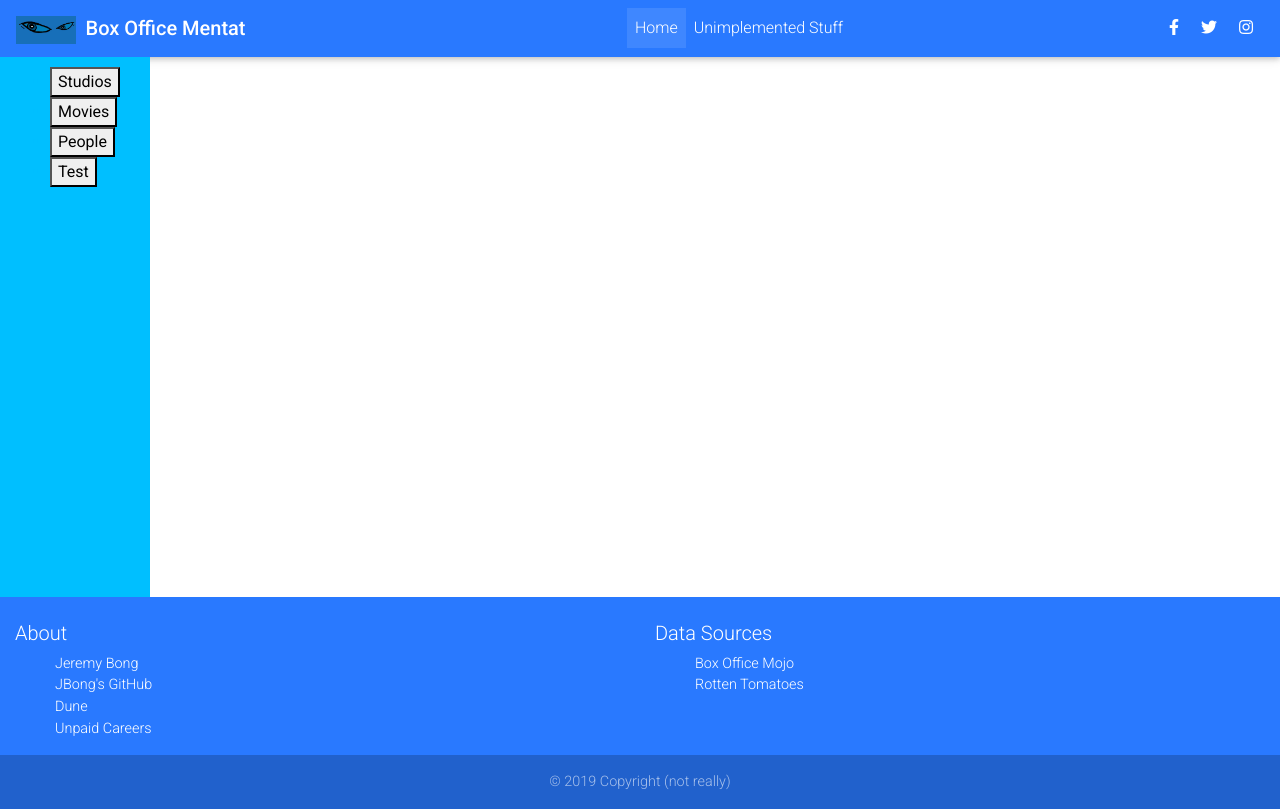
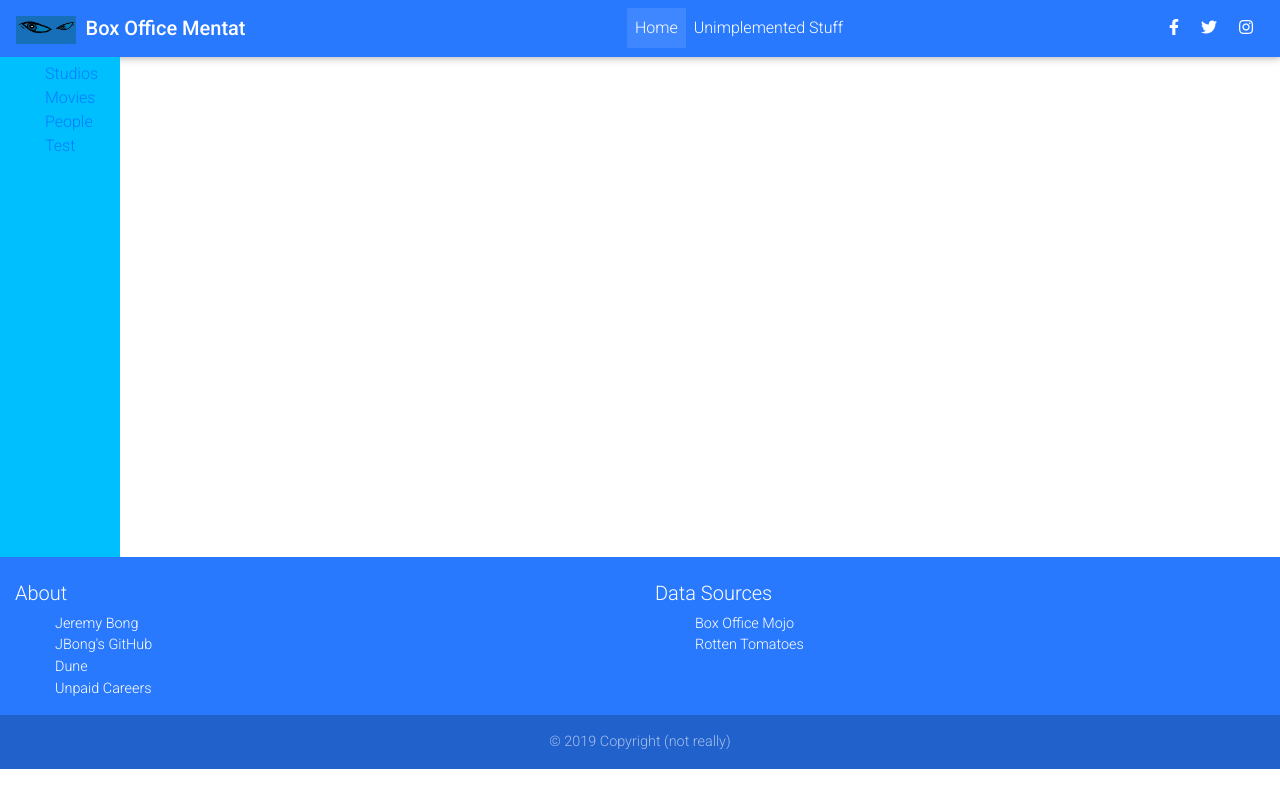
Before and after one commit to jtkbong/BoxOfficeMentatFrontend, a React (Create React App) app in the folder Frontend/mentatfrontend/: page / in a window 1280 px wide. Built offline with nearby package versions, Linux system fonts and the light colour scheme.

Commit message:
shared layout, cleanup

```diff
--- a/Frontend/mentatfrontend/src/App.js
+++ b/Frontend/mentatfrontend/src/App.js
@@ -1,12 +1,8 @@
 import React, { Component } from 'react';
 import './App.css';
-import SideNavBar from './SideNavBar'
-import ResultsPane from './ResultsPane'
 import "@fortawesome/fontawesome-free/css/all.min.css";
 import "bootstrap-css-only/css/bootstrap.min.css";
 import "mdbreact/dist/css/mdb.css";
-import BoxOfficeMentatNavbar from './Navbar'
-import FooterPage from './FooterPage';
 //import { style } from 'react-toastify';
 
 class App extends Component {
@@ -28,23 +24,7 @@ class App extends Component {
 	render() {
 
 		return (
-			<div>
-		  	<div>
-				<div>
-					<BoxOfficeMentatNavbar/>
-				</div>
-				<div style={{ overflow: "hidden", position: "relative", width: "100%" }}>
-					<div >
-						<SideNavBar clickHandler={this.commandButtonClick}/>
-					</div>
-					<div style={{ position: "relative", left: "150px"}}>
-						<ResultsPane commandSelected={this.state.commandSelected} />
-					</div>
-				</div>
-		 	</div>
-		  	<div>
-			  	<FooterPage />
-		  	</div>
+			<div style={{height: "500px"}}>
 		  </div>
 		);
 	}
--- a/Frontend/mentatfrontend/src/BarChart.js
+++ b/Frontend/mentatfrontend/src/BarChart.js
@@ -1,7 +1,7 @@
 import React, { Component } from 'react';
 import { scaleLinear } from 'd3-scale';
 import * as d3 from 'd3';
-import {Axis, axisPropsFromTickScale, RIGHT, BOTTOM} from 'react-d3-axis';
+import { Axis, axisPropsFromTickScale, RIGHT, BOTTOM } from 'react-d3-axis';
 
 class BarChart extends Component {
 
@@ -29,36 +29,35 @@ class BarChart extends Component {
 
         const maxGross = d3.max(this.state.data, week => week.gross);
         const yScale = scaleLinear()
-            .domain([0, maxGross])
+            .domain([0, maxGross * 1.2])
             .range([0, this.state.size[1]]);
 
-
         return (
-        <svg width={ this.state.size[0] } height={ this.state.size[1] }>
+            <svg key="barChartGraphic" width={this.state.size[0] + 10} height={this.state.size[1] + 10}>
                 {
                     this.state.data.map(week =>
-                    <React.Fragment>
-                    <rect key = { "MARVEL2019" + week.weekNumber }
+                        <React.Fragment key={"fragment" + week.weekNumber}>
+                            <rect key={"week" + week.weekNumber}
                                 x={(30 * week.weekNumber)}
-                    y={ this.state.size[1] - yScale(week.gross) }
-                    height={ yScale(week.gross) }
+                                y={this.state.size[1] - yScale(week.gross)}
+                                height={yScale(week.gross)}
                                 width="25"
                                 style={{ fill: "#00BFFF" }} >
                             </rect>
-                    <text key={"MARVEL2019TEXT" + week.weekNumber}
+                            <text key={"weekText" + week.weekNumber}
                                 x={30 * week.weekNumber}
                                 y={this.state.size[1] - yScale(week.gross)}
                                 fontSize="10"
-                    transform={"rotate(-30 " + 30*week.weekNumber + " " + (this.state.size[1] - yScale(week.gross)) + ")" }
+                                transform={"rotate(-30 " + 30 * week.weekNumber + " " + (this.state.size[1] - yScale(week.gross)) + ")"}
                             >
                                 {week.gross}
                             </text>
                         </React.Fragment>
                     )
                 }
-            <Axis {...axisPropsFromTickScale(yScale, 10)} style={{orient: RIGHT}}/>
-            <Axis {...axisPropsFromTickScale(xScale, 10)} style={{orient: BOTTOM}}/>
-        </svg> );
+                <Axis key="yAxis" {...axisPropsFromTickScale(yScale, 4)} style={{ orient: RIGHT }} />
+                <Axis key="xAxis" {...axisPropsFromTickScale(xScale, maxWeekCount)} style={{ orient: BOTTOM }} />
+            </svg>);
     }
 }
 export default BarChart;
--- a/Frontend/mentatfrontend/src/MovieResult.js
+++ b/Frontend/mentatfrontend/src/MovieResult.js
@@ -1,48 +1,27 @@
 import React, { Component } from 'react';
 import BarChart from './BarChart'
-import * as d3 from 'd3';
-
-const margin = { top: 100, right: 100, bottom: 100, left: 100 };
-const width = 700;
-const height = 100;
 
 class MovieResult extends Component {
-
-    xScale = d3.scaleLinear().range([margin.left, width - margin.right]);
-    yScale = d3.scaleLinear().range([0, width / 2]);
-    lineGenerator = d3.line();
 
     constructor(props) {
         super(props);
         this.state = {
             movieId: null,
-            weeks: [],
-            bardata: []
+            weeks: []
         };
+    }
+
+    checkNormalWeek(week) {
+        return week.weekNumber >= 1;
     }
 
     componentDidMount() {
         const { movieId } = this.props.match.params;
-        console.log(movieId);
 
         fetch("http://boxofficementatservice-env.quumv36r5v.us-west-2.elasticbeanstalk.com/movie/" + movieId, { mode: 'cors' })
             .then(response => response.json())
             .then(data => {
-                const timeDomain = d3.extent(data.weeks, week => week.weekNumber);
-                const maxWeekCount = d3.max(data.weeks, week => week.weekNumber);
-                const maxGross = d3.max(data.weeks, week => week.gross);
-
-                this.xScale.domain([0, maxWeekCount]);
-                this.yScale.domain([0, maxGross]);
-
-                this.lineGenerator.x(d => this.xScale(d.weekNumber));
-                this.lineGenerator.y(d => this.yScale(d.gross));
-                const grosses = this.lineGenerator(data.weeks);
-                console.log("grosses: " + grosses);
-                var nums = [];
-                data.weeks.map(week => nums.push(week.gross));
-
-                console.log("NUMS: " + nums);
+                const filteredWeeks = data.weeks.filter(this.checkNormalWeek);
                 this.setState({
                     movieId: data.id,
                     name: data.name,
@@ -54,9 +33,7 @@ class MovieResult extends Component {
                     runTime: data.runTime,
                     mpaaRating: data.mpaaRating,
                     productionBudget: data.productionBudget,
-                    weeks: data.weeks,
-                    grosses: grosses,
-                    bardata: nums
+                    weeks: filteredWeeks
                 });
             });
     }
@@ -69,7 +46,7 @@ class MovieResult extends Component {
 
     render() {
         return (
-            <div style={{ height: "500px" }}>
+            <div key="movieStats" style={{ height: "500px" }}>
                 <table>
                     <tbody>
                         <tr>
@@ -108,32 +85,15 @@ class MovieResult extends Component {
                             <td><b>Production Budget</b></td>
                             <td>${this.intToTextAmount(this.state.productionBudget)}</td>
                         </tr>
+                        <tr>
+                            <td><b>Weeks in Theaters</b></td>
+                            <td>{this.state.weeks.length}</td>
+                        </tr>
                     </tbody>
                 </table>
                 <br />
-                <div><b>Weeks for Box Office:</b></div>
-                {/*
-                <table>
-                    <tbody>
-                {
-                    this.state.weeks.map(week =>
-                        <tr key={this.state.movieId + week.weekNumber}>
-                            <td style={{width: "50px"}}>{week.weekNumber}</td>
-                            <td style={{width: "100px"}}>{week.startDate}</td>
-                            <td style={{width: "100px"}}>{week.endDate}</td>
-                            <td style={{width: "150px"}}>${this.intToTextAmount(week.gross)}</td>
-                            <td style={{width: "100px"}}>{week.theaterCount}</td>
-                        </tr>
-                    )
-                }
-                    </tbody>
-                </table>
-
-                <svg width={width} height={height}>
-                    <path d={this.state.grosses} fill='none' stroke='blue' strokeWidth='5' />
-                </svg>
-            */}
-                <BarChart data={this.state.weeks} size={[400, 200]} />
+                <div key="weeksHeader"><b>Weeks for Box Office:</b></div>
+                <BarChart key="barChart" data={this.state.weeks} size={[600, 200]} />
             </div>
         );
     }
--- a/Frontend/mentatfrontend/src/SideNavBar.js
+++ b/Frontend/mentatfrontend/src/SideNavBar.js
@@ -2,34 +2,33 @@ import React, { Component } from 'react';
 import "@fortawesome/fontawesome-free/css/all.min.css";
 import "bootstrap-css-only/css/bootstrap.min.css";
 import "mdbreact/dist/css/mdb.css";
-import MovieResult from './MovieResult'
-import { Route, Link, BrowserRouter as Router } from 'react-router-dom'
+import { Link } from 'react-router-dom'
 
 class SideNavBar extends Component {
 
-	render() {
+    render() {
         const sideNavbarStyle = {
             "position": "absolute",
             "left": "0",
             "top": "0",
-            "padding": "10px",
-            "width": "150px",
+            "padding": "5px",
+            "width": "120px",
             "height": "100%",
             "background": "#00bfff",
             "color": "#00bfff"
         }
 
-		return (
-			<div style={sideNavbarStyle}>
+        return (
+            <div style={sideNavbarStyle}>
                 <ul>
-                    <li><button onClick={(e) => this.props.clickHandler('studios') }>Studios</button></li>
-                    <li><button onClick={(e) => this.props.clickHandler('movies') }>Movies</button></li>
-                    <li><button onClick={(e) => this.props.clickHandler('people') }>People</button></li>
-                    <li><button onClick={(e) => this.props.clickHandler('test') }>Test</button></li>
+                    <li><Link to="/studios">Studios</Link></li>
+                    <li><Link to="/movies">Movies</Link></li>
+                    <li><Link to="/people">People</Link></li>
+                    <li><Link to="/test">Test</Link></li>
                 </ul>
             </div>
-		);
-	}
+        );
+    }
 }
 
 export default SideNavBar;
--- a/Frontend/mentatfrontend/src/TestPage.js
+++ b/Frontend/mentatfrontend/src/TestPage.js
@@ -1,5 +1,4 @@
 import React, { Component } from 'react';
-import MovieResult from './MovieResult'
 
 class TestPage extends Component {
 	constructor(props) {
@@ -11,7 +10,7 @@ class TestPage extends Component {
 	render() {
 		return (
 			<div>
-                <MovieResult/>
+                Test
 			</div>
 		);
 	}
--- a/Frontend/mentatfrontend/src/index.js
+++ b/Frontend/mentatfrontend/src/index.js
@@ -1,19 +1,43 @@
 import React from 'react';
 import ReactDOM from 'react-dom';
 import './index.css';
-import { Route, Link, BrowserRouter as Router } from 'react-router-dom'
+import { Route, BrowserRouter as Router } from 'react-router-dom'
 import App from './App';
 import registerServiceWorker from './registerServiceWorker';
 import MovieResult from './MovieResult'
+import BoxOfficeMentatNavbar from './Navbar'
+import SideNavBar from './SideNavBar'
+import FooterPage from './FooterPage';
+import MovieSearchPane from './MovieSearchPane'
+import StudioResults from './StudioResults'
+import PeopleSearchPane from './PeopleSearchPane'
+import TestPage from './TestPage'
 
 const routing = (
     <Router>
-      <div>
-        <Route exact path="/" component={App} />
-        <Route exact path="/movie/:movieId" component={MovieResult}/>
-      </div>
+        <div>
+            <div>
+                <BoxOfficeMentatNavbar />
+            </div>
+            <div style={{ overflow: "hidden", position: "relative", width: "100%" }}>
+                <div >
+                    <SideNavBar/>
+                </div>
+                <div style={{ position: "relative", left: "150px" }}>
+                    <Route exact path="/" component={App} />
+                    <Route exact path="/studios" component={StudioResults} />
+                    <Route exact path="/movies" component={MovieSearchPane} />
+                    <Route exact path="/people" component={PeopleSearchPane} />
+                    <Route exact path="/movie/:movieId" component={MovieResult} />
+                    <Route exact path="/test" component={TestPage} />
+                </div>
+            </div>
+            <div>
+			  	<FooterPage />
+		  	</div>
+        </div>
     </Router>
-  )
+)
 
 ReactDOM.render(routing, document.getElementById('root'));
 registerServiceWorker();
```
Also changed, not shown: Frontend/mentatfrontend/package.json (+13 -1 lines), 1 other file (tests, documents, lock files or other folders). Lines whose indentation alone changed are shown as unchanged.
